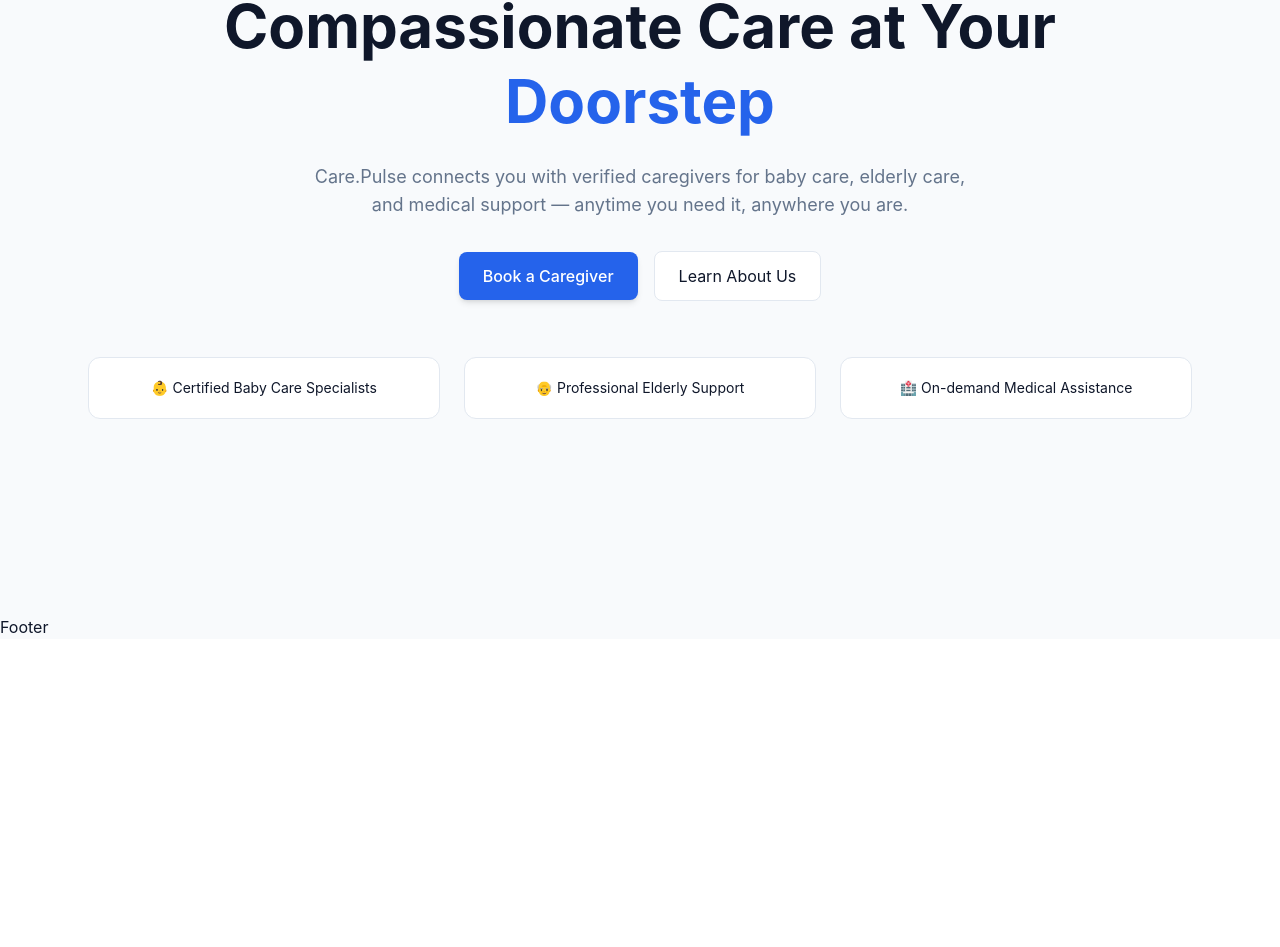
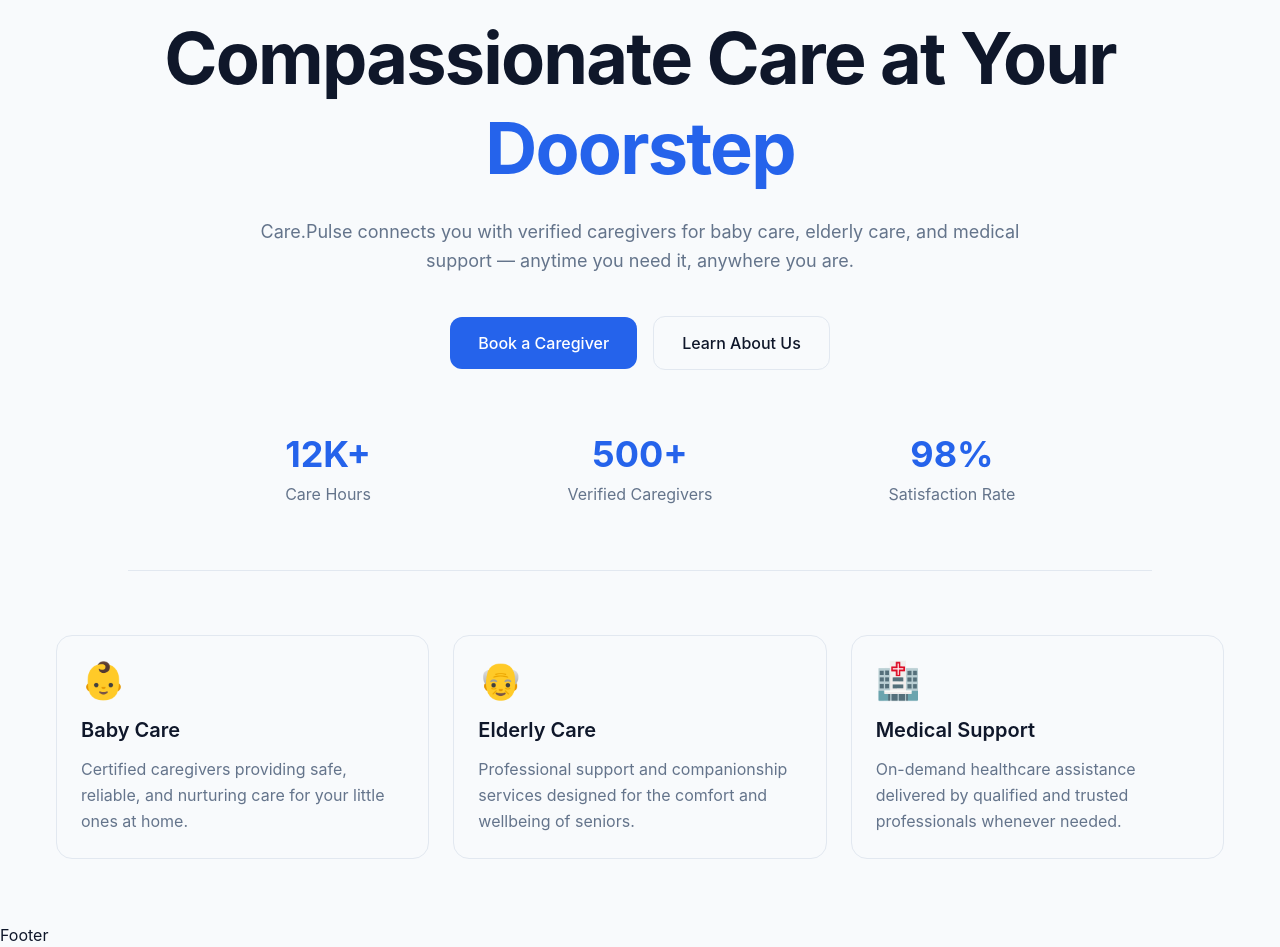
Before and after one commit to Junak12/CarePulse, a Next.js app: page / in a window 1280 px wide. Shown: the part 185-1132 px from the top of the page. Before the commit the page ends 824 px from the top, so only its background shows below. Built offline with nearby package versions, Linux system fonts and the light colour scheme.

Commit message:
make improvement on hero banner

```diff
--- a/src/components/Hero/Hero.jsx
+++ b/src/components/Hero/Hero.jsx
@@ -19,78 +19,62 @@
   show: { opacity: 1, y: 0 },
 };
 
-const Hero = () => {
+export default function Hero() {
+  const [mounted, setMounted] = useState(false);
 
-  const [mounted, setMounted] = useState(false);
   useEffect(() => {
     setMounted(true);
-  }, [])
-  if (!mounted) {
-    return null;
-  }
+  }, []);
 
+  if (!mounted) return null;
 
   return (
-    <section className="relative overflow-hidden bg-[var(--background)] text-[var(--foreground)]">
-      {/* Background glow */}
-      <div className="absolute inset-0 -z-10">
-        <div className="absolute top-[-120px] left-[-120px] h-[320px] w-[320px] bg-[var(--primary)] opacity-15 blur-[140px]" />
-        <div className="absolute bottom-[-120px] right-[-120px] h-[320px] w-[320px] bg-[var(--secondary)] opacity-15 blur-[140px]" />
-      </div>
-
+    <section className="relative overflow-hidden">
       <motion.div
         variants={container}
         initial="hidden"
         animate="show"
-        className="max-w-6xl mx-auto px-6 py-16 md:py-16 text-center"
+        className="max-w-7xl mx-auto px-6 py-24 lg:py-16"
       >
         {/* Badge */}
-        <motion.div
-          variants={item}
-          className="inline-flex items-center gap-2 mb-5 px-4 py-1 rounded-full border border-[var(--border)] bg-[var(--card)] text-sm"
-        >
-          <span className="text-[var(--primary)] font-semibold">
+        <motion.div variants={item} className="flex justify-center">
+          <div className="inline-flex items-center gap-2 px-4 py-2 rounded-full border border-[var(--border)]">
+            <span className="font-semibold text-[var(--primary)]">
               Care.Pulse
             </span>
             <span className="text-[var(--muted)]">
               • Trusted Home Healthcare Platform
             </span>
+          </div>
         </motion.div>
 
         {/* Heading */}
-        <motion.h1
-          variants={item}
-          className="text-3xl md:text-6xl font-bold leading-tight"
-        >
+        <motion.div variants={item} className="mt-8 text-center">
+          <h1 className="text-4xl md:text-6xl lg:text-7xl font-bold leading-tight tracking-tight max-w-5xl mx-auto">
             Compassionate Care at Your{" "}
             <span className="text-[var(--primary)]">Doorstep</span>
-        </motion.h1>
+          </h1>
 
-        {/* Subtitle */}
-        <motion.p
-          variants={item}
-          className="mt-6 text-[var(--muted)] max-w-2xl mx-auto text-base md:text-lg"
-        >
+          <p className="mt-6 text-[var(--muted)] text-lg max-w-3xl mx-auto leading-relaxed">
             Care.Pulse connects you with verified caregivers for baby care,
-          elderly care, and medical support — anytime you need it, anywhere you
-          are.
-        </motion.p>
+            elderly care, and medical support — anytime you need it, anywhere
+            you are.
+          </p>
+        </motion.div>
 
         {/* Buttons */}
         <motion.div
           variants={item}
-          className="mt-8 flex flex-col sm:flex-row items-center justify-center gap-4"
+          className="mt-10 flex flex-col sm:flex-row justify-center items-center gap-4"
         >
           <Link
             href="/services"
             className="
-              px-6 py-3
-              rounded-lg
+              px-7 py-3.5
+              rounded-xl
               bg-[var(--primary)]
               text-white
               font-medium
-              shadow-md
-              hover:bg-[var(--primary-hover)]
               transition-all
               hover:scale-105
               active:scale-95
@@ -102,10 +86,10 @@
           <Link
             href="/about"
             className="
-              px-6 py-3
-              rounded-lg
+              px-7 py-3.5
+              rounded-xl
               border border-[var(--border)]
-              bg-[var(--card)]
+              font-medium
               hover:border-[var(--primary)]
               hover:text-[var(--primary)]
               transition-all
@@ -117,26 +101,107 @@
           </Link>
         </motion.div>
 
-        {/* Cards */}
+        {/* Stats */}
         <motion.div
           variants={item}
-          className="mt-14 grid grid-cols-1 md:grid-cols-3 gap-6 text-sm"
+          className="mt-16 grid grid-cols-3 gap-6 md:gap-10 max-w-4xl mx-auto text-center"
         >
-          <div className="p-5 rounded-xl border border-[var(--border)] bg-[var(--card)] hover:shadow-md transition">
-            👶 Certified Baby Care Specialists
+          <div>
+            <h3 className="text-2xl md:text-4xl font-bold text-[var(--primary)]">
+              12K+
+            </h3>
+            <p className="text-sm md:text-base text-[var(--muted)] mt-2">
+              Care Hours
+            </p>
           </div>
 
-          <div className="p-5 rounded-xl border border-[var(--border)] bg-[var(--card)] hover:shadow-md transition">
-            👴 Professional Elderly Support
+          <div>
+            <h3 className="text-2xl md:text-4xl font-bold text-[var(--primary)]">
+              500+
+            </h3>
+            <p className="text-sm md:text-base text-[var(--muted)] mt-2">
+              Verified Caregivers
+            </p>
           </div>
 
-          <div className="p-5 rounded-xl border border-[var(--border)] bg-[var(--card)] hover:shadow-md transition">
-            🏥 On-demand Medical Assistance
+          <div>
+            <h3 className="text-2xl md:text-4xl font-bold text-[var(--primary)]">
+              98%
+            </h3>
+            <p className="text-sm md:text-base text-[var(--muted)] mt-2">
+              Satisfaction Rate
+            </p>
+          </div>
+        </motion.div>
+
+        {/* Divider */}
+        <motion.div variants={item} className="max-w-5xl mx-auto mt-16">
+          <div className="h-px w-full bg-[var(--border)]" />
+        </motion.div>
+
+        {/* Service Cards */}
+        <motion.div
+          variants={item}
+          className="mt-16 grid grid-cols-1 md:grid-cols-3 gap-6"
+        >
+          <div
+            className="
+              border border-[var(--border)]
+              rounded-2xl
+              p-6
+              transition-all
+              hover:-translate-y-2
+            "
+          >
+            <div className="text-4xl mb-4">👶</div>
+
+            <h3 className="text-xl font-semibold mb-3">Baby Care</h3>
+
+            <p className="text-[var(--muted)] leading-relaxed">
+              Certified caregivers providing safe, reliable, and nurturing care
+              for your little ones at home.
+            </p>
+          </div>
+
+          <div
+            className="
+              border border-[var(--border)]
+              rounded-2xl
+              p-6
+              transition-all
+              hover:-translate-y-2
+            "
+          >
+            <div className="text-4xl mb-4">👴</div>
+
+            <h3 className="text-xl font-semibold mb-3">Elderly Care</h3>
+
+            <p className="text-[var(--muted)] leading-relaxed">
+              Professional support and companionship services designed for the
+              comfort and wellbeing of seniors.
+            </p>
+          </div>
+
+          <div
+            className="
+              border border-[var(--border)]
+              rounded-2xl
+              p-6
+              transition-all
+              hover:-translate-y-2
+            "
+          >
+            <div className="text-4xl mb-4">🏥</div>
+
+            <h3 className="text-xl font-semibold mb-3">Medical Support</h3>
+
+            <p className="text-[var(--muted)] leading-relaxed">
+              On-demand healthcare assistance delivered by qualified and trusted
+              professionals whenever needed.
+            </p>
           </div>
         </motion.div>
       </motion.div>
     </section>
   );
-};
-
-export default Hero;
+}
```
Lines whose indentation alone changed are shown as unchanged.
